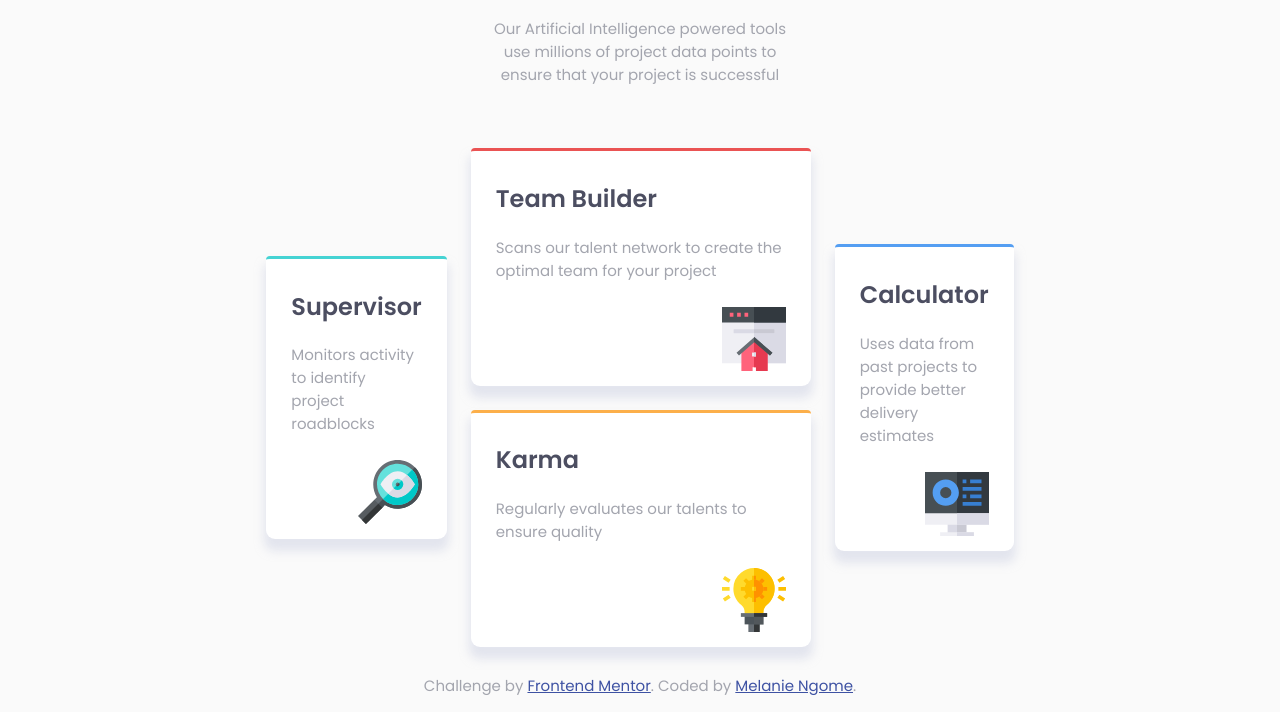
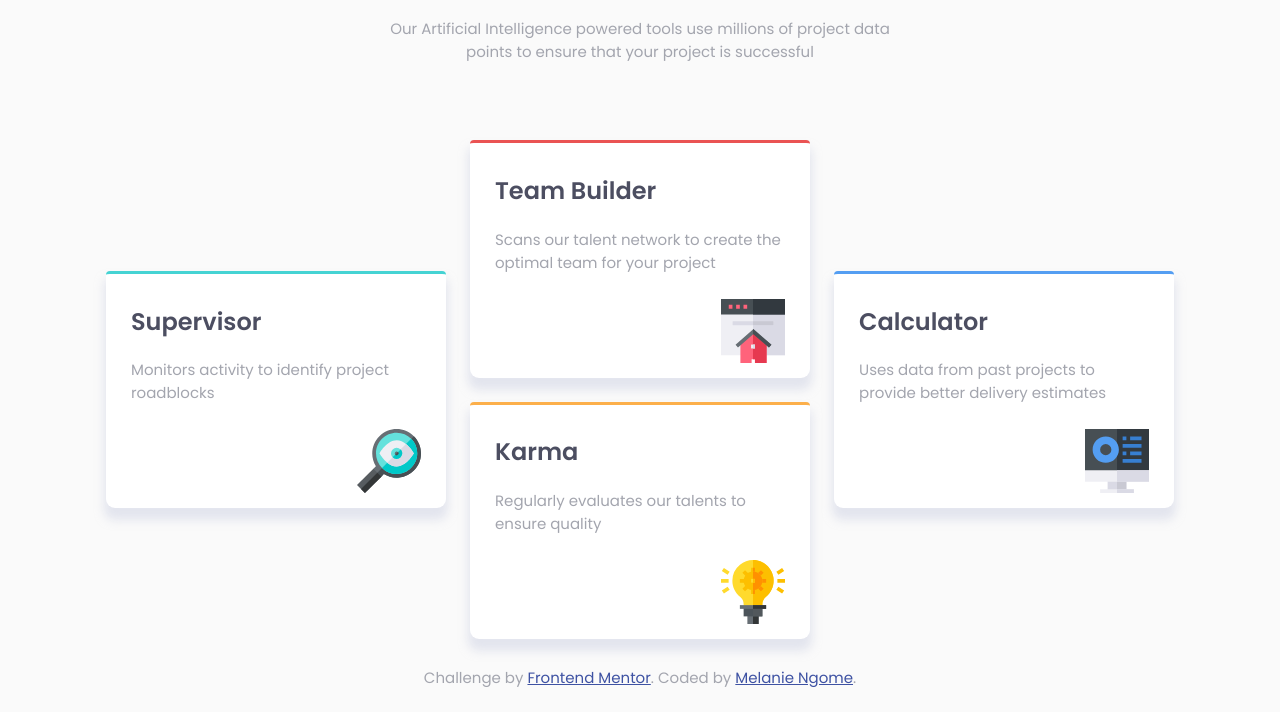
Before and after one commit to Lanietodev/four-card-feature, a plain HTML site: page index.html in a window 1280 px wide. Shown: the part 113-825 px from the top of the page. Drawn offline with Linux system fonts and the light colour scheme.

Commit message:
Create style.css

```diff
--- a/style.css
+++ b/style.css
@@ -11,7 +11,6 @@ body {
 }
 .main {
   background: hsl(0, 0%, 98%);
-  width: 340px;
 }
 .header {
   text-align: center;
@@ -37,7 +36,10 @@ p {
   justify-content: center;
   align-items: center;
 }
-
+.column{
+  display: flex;
+  flex-direction: column;
+}
 .card {
   width: 290px;
   padding: 10px 25px;
@@ -67,8 +69,22 @@ p {
   border-top: 3px solid hsl(212, 86%, 64%);
 }
 @media (min-width:750px){
+  body{
+   display: flex;
+   justify-content: center;
+   align-items: center;
+}
+  .main{
+   display: flex;
+  flex-direction: column;
+  justify-content: center;
+  align-items: center;
+}
   .container{
     display: flex;
     flex-direction: row;
-  }
 }
+  .header p{
+   width:500px;
+}
+}
```
